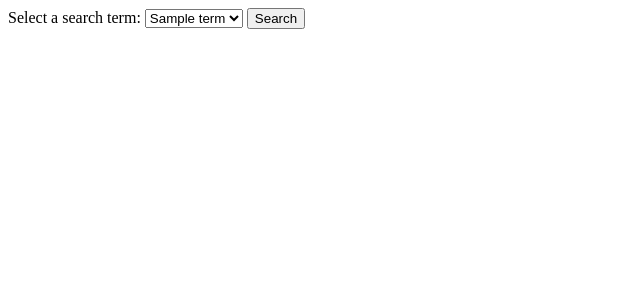
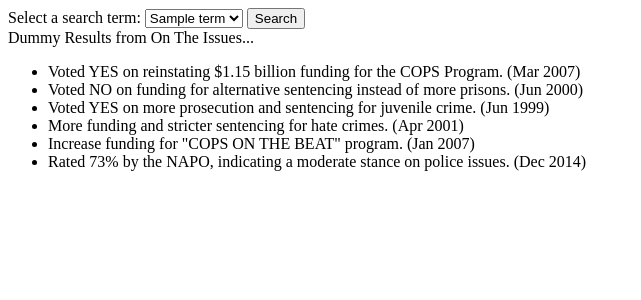
Before and after one commit to jonhartm/SI650_Project, a Flask app: template templates/index.html in a window 1280 px wide. Shown: the top 300 px of the page, without its empty margins (0-641 px from the left). Run offline with Flask 2, Linux system fonts and the light colour scheme; the template is opened without the code that fills it: most values are stand-ins (such as "Sample title", 1, 10 or a date in 2020); parts of the project's set-up code (start-up, migrations or seed data) failed here and were passed over.

Commit message:
some dummy text for OTI

```diff
--- a/templates/index.html
+++ b/templates/index.html
@@ -20,6 +20,18 @@
 
   <div class="tweet_results"></div>
 
+  <div class="ontheissues_results">
+    Dummy Results from On The Issues...
+    <ul>
+      <li>Voted YES on reinstating $1.15 billion funding for the COPS Program. (Mar 2007)</li>
+      <li>Voted NO on funding for alternative sentencing instead of more prisons. (Jun 2000)</li>
+      <li>Voted YES on more prosecution and sentencing for juvenile crime. (Jun 1999)</li>
+      <li>More funding and stricter sentencing for hate crimes. (Apr 2001)</li>
+      <li>Increase funding for "COPS ON THE BEAT" program. (Jan 2007)</li>
+      <li>Rated 73% by the NAPO, indicating a moderate stance on police issues. (Dec 2014)</li>
+    </ul>
+  </div>
+
 </body>
 <footer>
   <script
```
